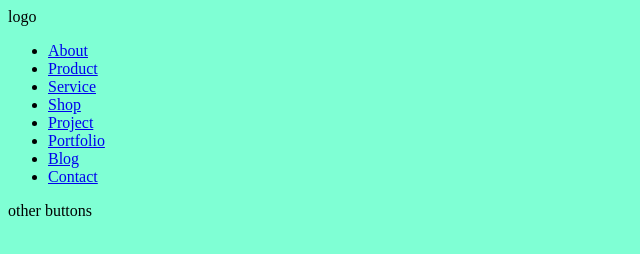
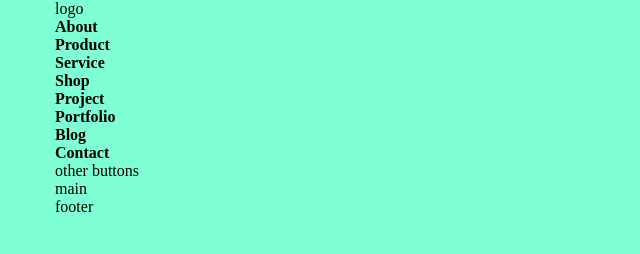
Before and after one commit to SergMaC24/iTech, a website built with Vite: page index.html in a window 1280 px wide. Shown: the whole page, without its empty margins (0-640 px from the left). Built offline with nearby package versions, Linux system fonts and the light colour scheme.

Commit message:
lesson3: var

```diff
--- a/index.html
+++ b/index.html
@@ -9,20 +9,35 @@
   </head>
   <body>
     <header>
+      <div class="container">
         <div class="logo">logo</div>
         <nav>
           <ul>
-          <li><a href="./pages/about/index.html">About</a></li>
-          <li><a href="./pages/product/index.html">Product</a></li>
-          <li><a href="./pages/service/index.html">Service</a></li>
-          <li><a href="./pages/service/index.html">Shop</a></li>
-          <li><a href="./pages/project/index.html">Project</a></li>
-          <li><a href="./pages/portfolio/index.html">Portfolio</a></li>
-          <li><a href="./pages/blog/index.html">Blog</a></li>
-          <li><a href="./pages/contact/index.html">Contact</a></li>
+            <li><a class="link" href="./pages/about/index.html">About</a></li>
+            <li><a class="link" href="./pages/product/index.html">Product</a></li>
+            <li><a class="link" href="./pages/service/index.html">Service</a></li>
+            <li><a class="link" href="./pages/service/index.html">Shop</a></li>
+            <li><a class="link" href="./pages/project/index.html">Project</a></li>
+            <li><a class="link" href="./pages/portfolio/index.html">Portfolio</a></li>
+            <li><a class="link" href="./pages/blog/index.html">Blog</a></li>
+            <li><a class="link" href="./pages/contact/index.html">Contact</a></li>
           </ul>
         </nav>
         <div>other buttons</div>
+    </div>
     </header>
+
+    <main>
+      <div class="container">
+        main
+      </div>
+    </main>
+
+    <footer>
+      <div class="container">
+        footer
+      </div>
+    </footer>
+
   </body>
 </html>
--- a/pages/about/index.scss
+++ b/pages/about/index.scss
@@ -1,2 +1 @@
 @use './../../style';
-@use './../../styles/global';
--- a/pages/service/index.scss
+++ b/pages/service/index.scss
@@ -1,2 +1 @@
 @use './../../style';
-@use './../../styles/global';
--- a/pages/shop/index.scss
+++ b/pages/shop/index.scss
@@ -1,2 +1 @@
 @use './../../style';
-@use './../../styles/global';
--- a/style.scss
+++ b/style.scss
@@ -1,3 +1,19 @@
+@use './styles/global';
+
 html{
     background-color: aquamarine;
+    color: var(--black-color);
 }
+
+body, ul, li, p, h1, h2, h3, h4, h5, h6{
+    margin: 0;
+    padding: 0;
+}
+
+a{
+    text-decoration: none;
+}
+
+li{
+    list-style: none;
+}
--- /dev/null
+++ b/styles/colors.scss
@@ -0,0 +1,4 @@
+:root{
+    --black-color: #000;
+    --violett-color: #5842bc;
+}
--- a/styles/global.scss
+++ b/styles/global.scss
@@ -1,3 +1,6 @@
 // @use './buttons.scss';
 
 @use 'buttons';
+@use 'links';
+@use 'colors';
+@use 'layout';
--- /dev/null
+++ b/styles/layout.scss
@@ -0,0 +1,27 @@
+@use 'variables' as v;
+
+header, main, footer{
+    display: flex;
+    flex-direction: column;
+    align-items: center;
+}
+
+.container{
+    width: 100%;
+
+    @media (min-width: v.$bigger-mobile) {
+        width: 540px;
+    }
+
+    @media (min-width: v.$tablet) {
+        width: 720px;
+    }
+
+    @media (min-width: v.$desktop) {
+        width: 1170px;
+    }
+
+    @media (min-width: v.$bigger-desktop) {
+        width: 1320px;
+    }
+}
--- /dev/null
+++ b/styles/links.scss
@@ -0,0 +1,9 @@
+.link{
+    color: var(--black-color);
+    transition: var(--transition);
+    font-weight: 700;
+
+    &:hover, &:active, &:focus{
+        color: var(--violett-color);
+    }
+}
--- /dev/null
+++ b/styles/variables.scss
@@ -0,0 +1,9 @@
+ // breakpoints
+ $bigger-mobile: 576px;
+ $tablet: 768px;
+ $desktop: 1200px;
+ $bigger-desktop: 1400px;
+
+:root{
+    --transition: 0.3s;
+}
```
Also changed, not shown: pages/blog/index.html (+1 -0 lines), pages/contact/index.html (+1 -0 lines), pages/portfolio/index.html (+1 -0 lines), pages/product/index.html (+1 -0 lines), pages/project/index.html (+1 -0 lines), pages/service/index.html (+1 -0 lines), pages/shop/index.html (+1 -0 lines). Lines whose indentation alone changed are shown as unchanged.
